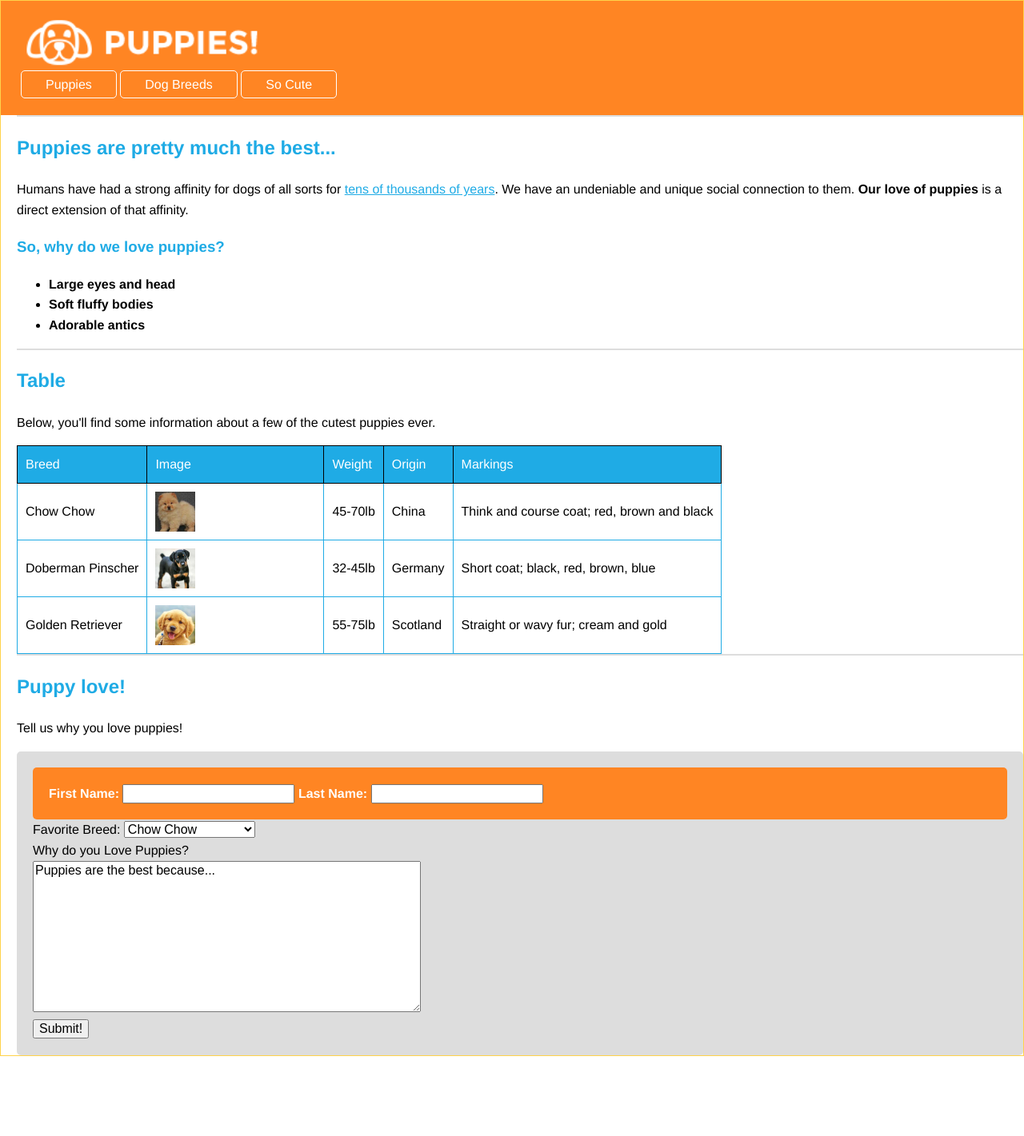
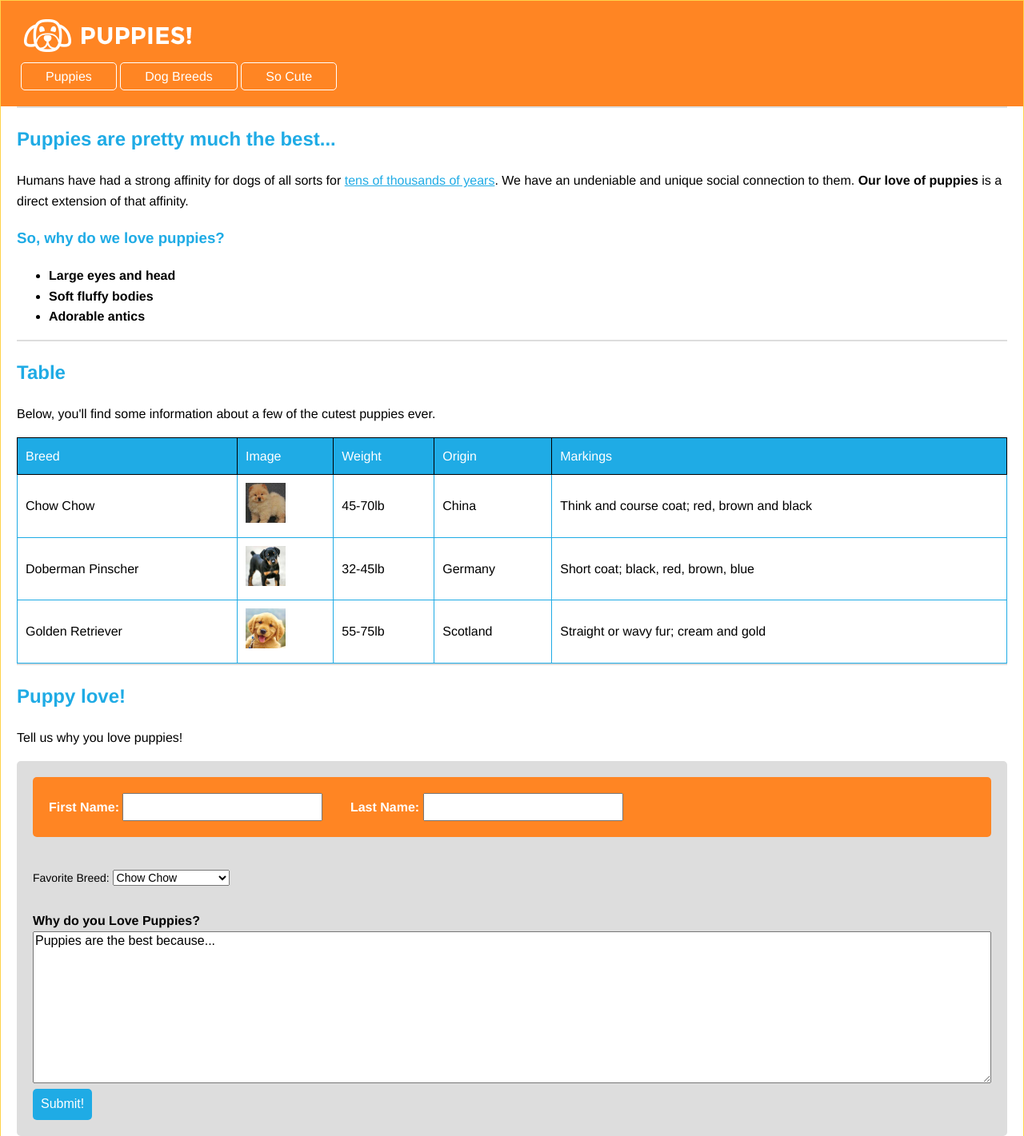
Before and after one commit to tkbell51/1.3-Puppy-Love, a plain HTML site: page index.html in a window 1280 px wide. Shown: the whole page at 80% size. Before the commit the page ends 1321 px from the top, so only its background shows below. Drawn offline with nearby package versions, Linux system fonts and the light colour scheme.

Commit message:
styles added to table and form section

```diff
--- a/index.html
+++ b/index.html
@@ -99,7 +99,7 @@
                                 <option value="new_york">Golden Retriever</option>
                             </select>
                         </div>
-                        <div>
+                        <div class="message_title">
                             <label for="bio">Why do you Love Puppies?</label>
                             <br>
                             <textarea name="bio" id="bio" cols="50" rows="10">Puppies are the best because...</textarea>
--- a/style.css
+++ b/style.css
@@ -10,12 +10,14 @@ colors:
     yellow - #ffd24a
     orange - #ff8523
     blue - #1fabe5
-    dark blue - #046c97
-*/
+    dark blue - #046c97*/
+
 *{
   box-sizing: border-box;
   font-family: Helvetica, Arial, sans-serif;
   line-height: 1.6em;
+
+
 }
   body{
     border: 1px solid #ffd24a;
@@ -41,6 +43,7 @@ nav a{
 }
 #page_content{
   margin-left: 20px;
+  margin-right: 20px;
 }
 h2 {
   color: #1fabe5;
@@ -58,14 +61,9 @@ section {
   border-top: 2px solid #dddddd;
   border-bottom: : 2px solid #dddddd;
 }
-.name {
-  border-radius: 5px;
-  background-color: #ff8523;
-  font-weight: bold;
-  color: white;
-  padding: 20px;
-}
+
 table {
+  width: 100%;
   border-collapse: collapse;
 }
 
@@ -79,16 +77,46 @@ thead tr td{
   background-color: #1fabe5;
   color: white;
 }
-img {
-  display: block;
-  width: 25%;
-  height: auto;
+table img {
+  width: 50px;
+  height: 50px;
 }
 form {
   background-color: #dddddd;
   border-radius: 5px;
   padding: 20px
 }
+
+#first_name{
+  margin-right: 30px;
+}
+.name > input {
+  height: 35px;
+  width: 250px;
+}
 .name {
-font-weight: bold;
+  border-radius: 5px;
+  background-color: #ff8523;
+  font-weight: bold;
+  color: white;
+  padding: 20px;
+  margin
 }
+.city_container{
+  font-size: 14px;
+  margin-top: 40px;
+  margin-bottom: 30px;
+}
+.message_title{
+  font-weight: bold;
+}
+textarea{
+  width: 100%;
+}
+.submit_container input {
+  padding: 10px;
+  color: #ffffff;
+  border-radius: 5px;
+  border: none;
+  background-color: #1fabe5;
+}
```
